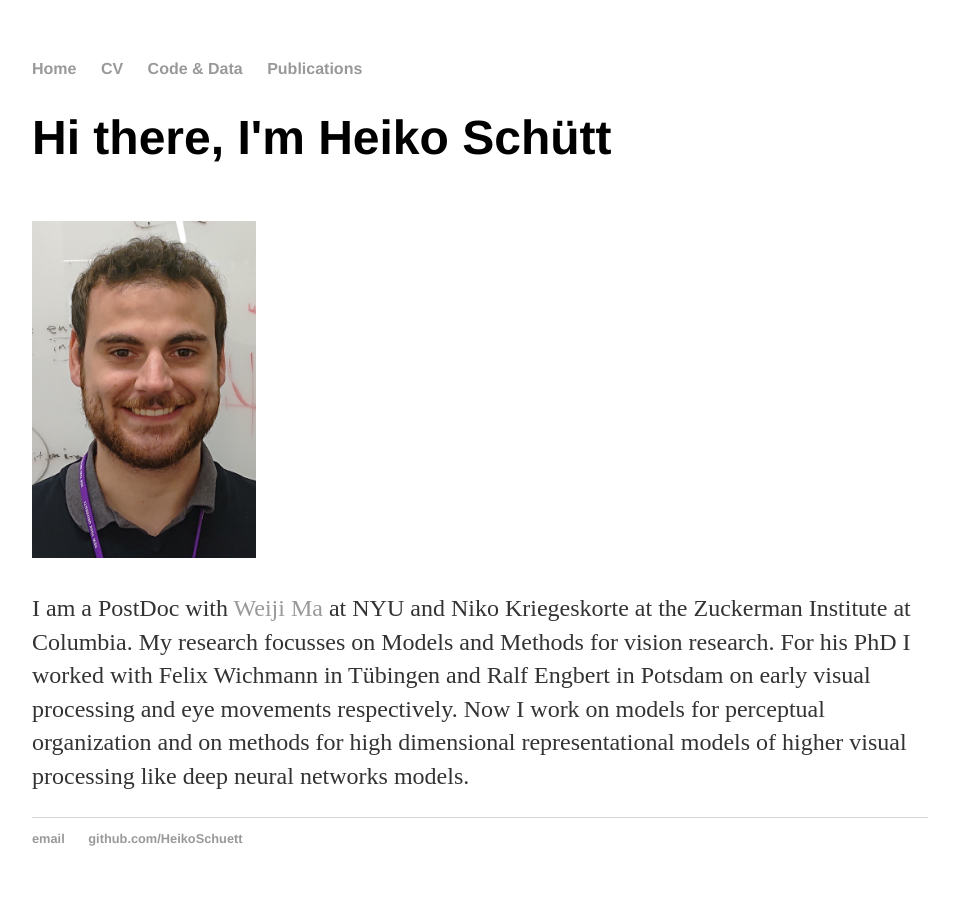
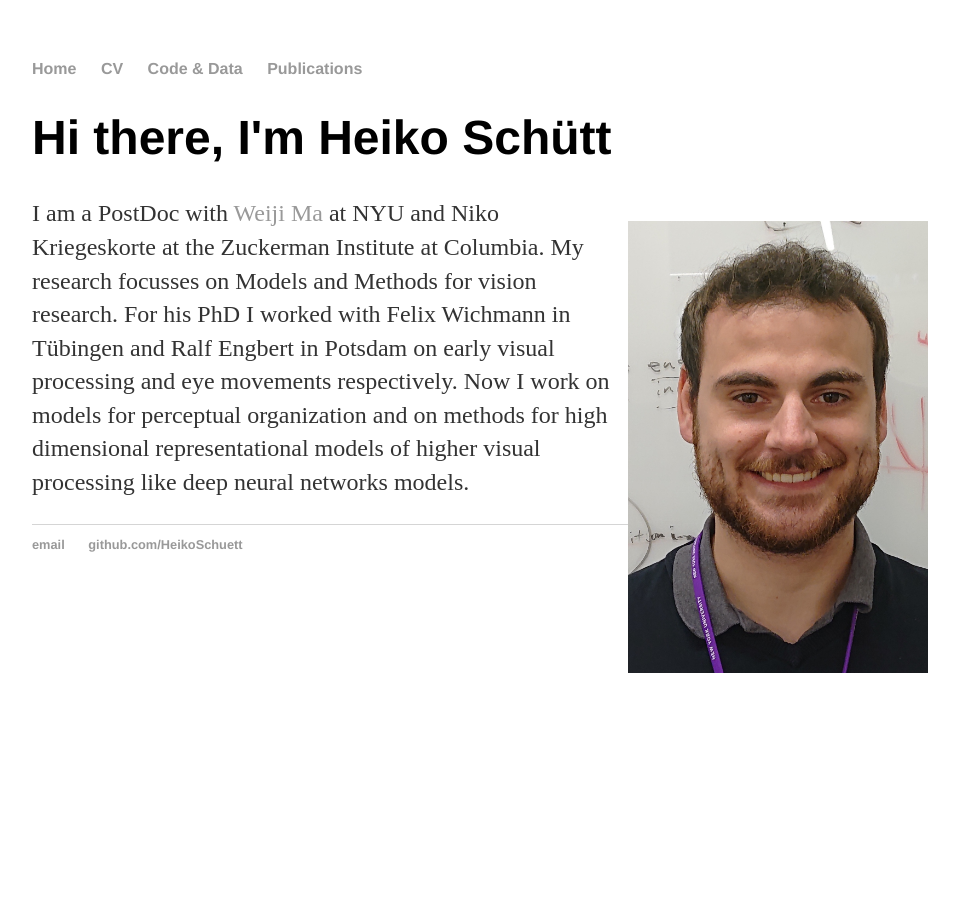
Before and after one commit to HeikoSchuett/HeikoSchuett.github.io, a Jekyll site: the page built from index.html, in a window 1280 px wide. Shown: the whole page, without its empty margins (160-1119 px from the left). Built offline with Jekyll 4.4.1, drawn with Linux system fonts in a browser that asks for light colours.

Commit message:
Update index.html

```diff
--- a/index.html
+++ b/index.html
@@ -4,7 +4,7 @@ title: Heiko Schütt
 ---
 <div class="blurb">
 	<h1>Hi there, I'm Heiko Schütt</h1>
-	<p style="float: right;"><img src="images/me.jpg" width="25%" alt=""></p>
+	<p style="float: right;"><img src="images/me.jpg" width="300px" alt=""></p>
 	<p>I am a PostDoc with <a href="https://www.cns.nyu.edu/malab/">Weiji Ma</a> at NYU and Niko Kriegeskorte at the Zuckerman Institute at Columbia.
 My research focusses on Models and Methods for vision research. For his PhD I worked with Felix Wichmann in Tübingen and Ralf Engbert in Potsdam on early visual processing and eye movements respectively.
 Now I work on models for perceptual organization and on methods for high dimensional representational models of higher visual processing like deep neural networks models. </p>
```
